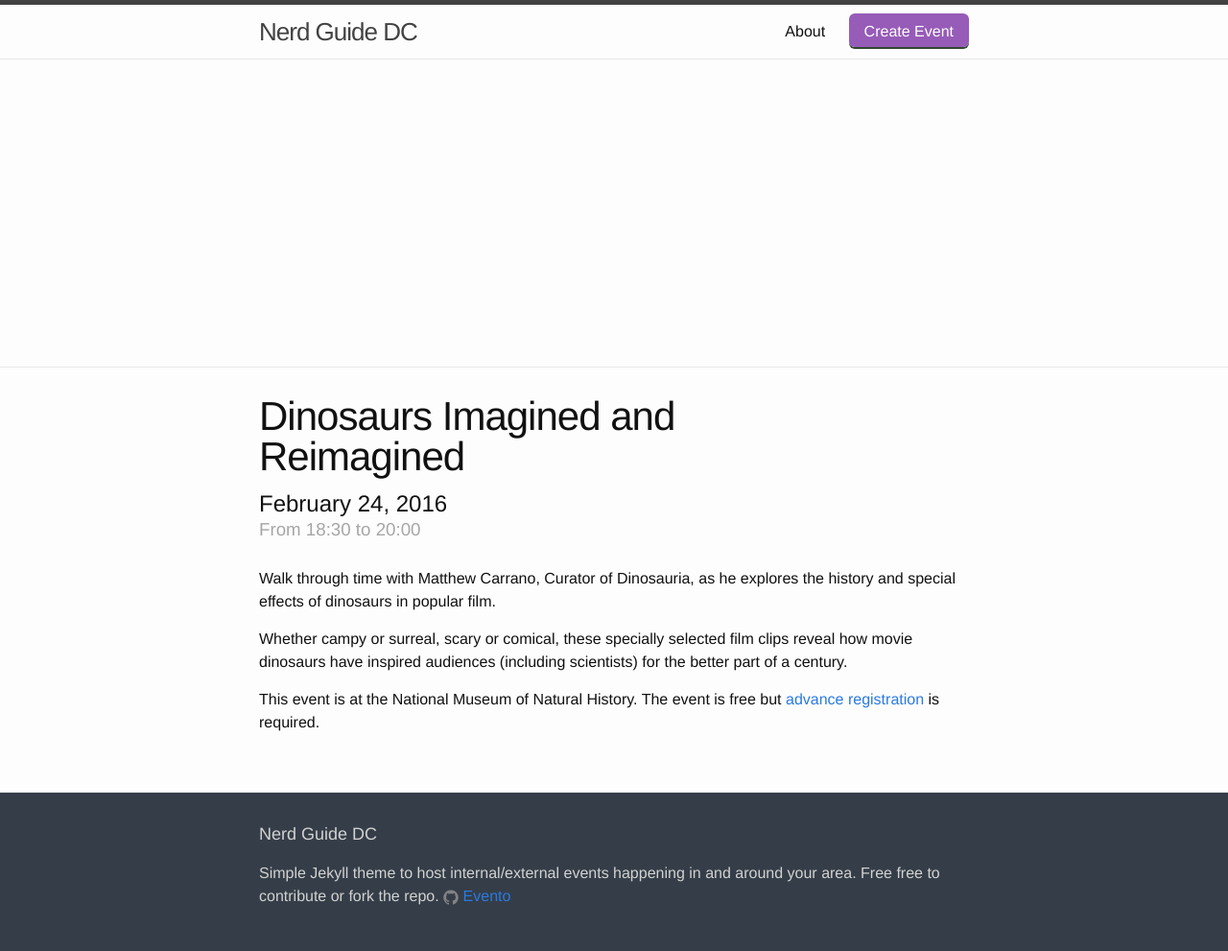
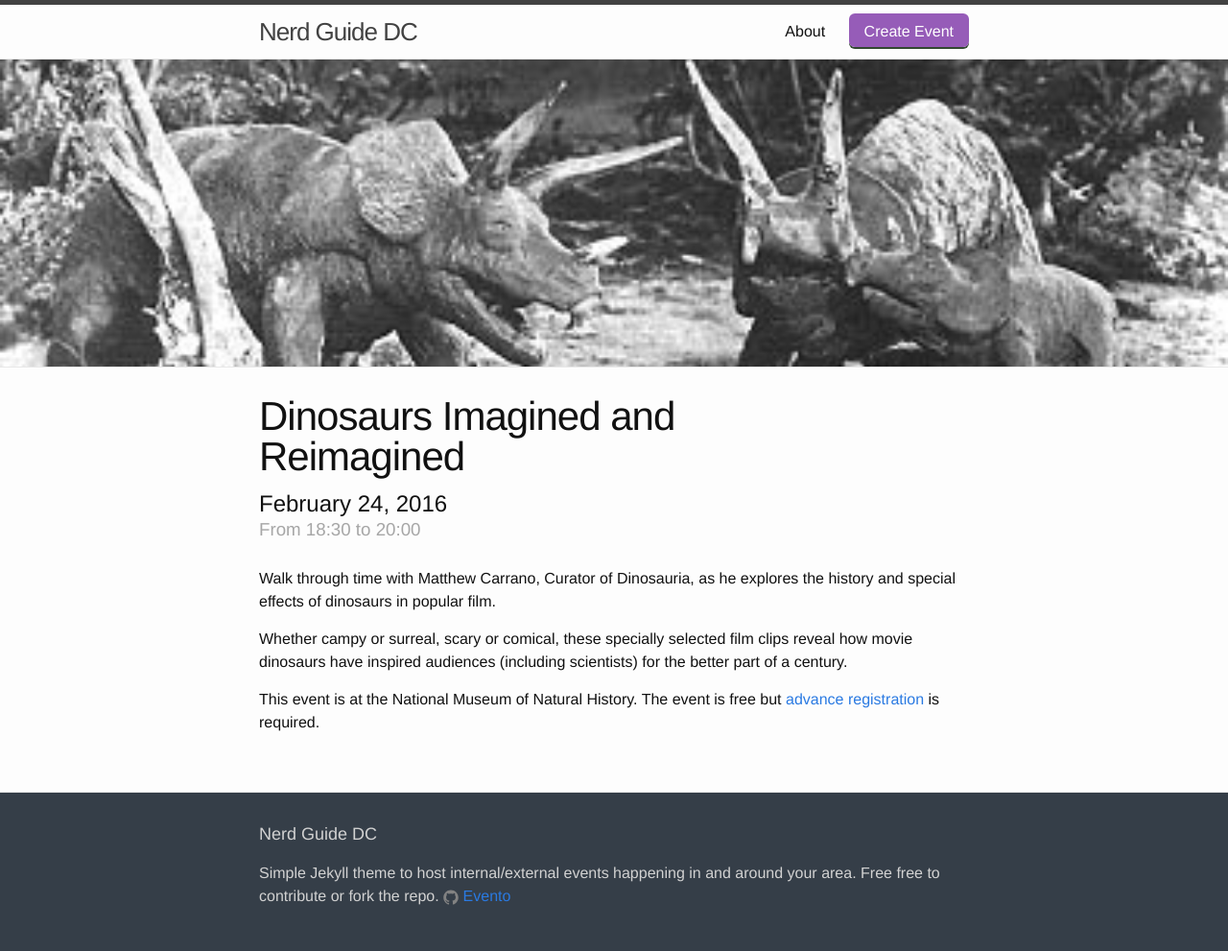
Before and after one commit to nerdguidedc/nerdguidedc.github.io, a Jekyll site: the page built from _posts/2016-02-24-dinosaurs-imagined-and-reimagined.md, in a window 1280 px wide. Shown: the whole page at 96% size. Built offline with Jekyll 4.4.1, drawn with Linux system fonts in a browser that asks for light colours.

Commit message:
Fix image path problems
Use root relative paths. oops.

```diff
--- a/_posts/2016-02-24-dinosaurs-imagined-and-reimagined.md
+++ b/_posts/2016-02-24-dinosaurs-imagined-and-reimagined.md
@@ -3,7 +3,7 @@ layout: post
 
 #event information
 title:  "Dinosaurs Imagined and Reimagined"
-cover: "images/Lost_World_1925_Still_01.jpg"
+cover: "/images/Lost_World_1925_Still_01.jpg"
 date:   2016-02-24
 start_time: "18:30"
 end_time: "20:00"
--- a/index.html
+++ b/index.html
@@ -1,6 +1,6 @@
 ---
 layout: default
-cover: 'images/wedding-robots-banner.jpg'
+cover: '/images/wedding-robots-banner.jpg'
 ---
 
 
```
